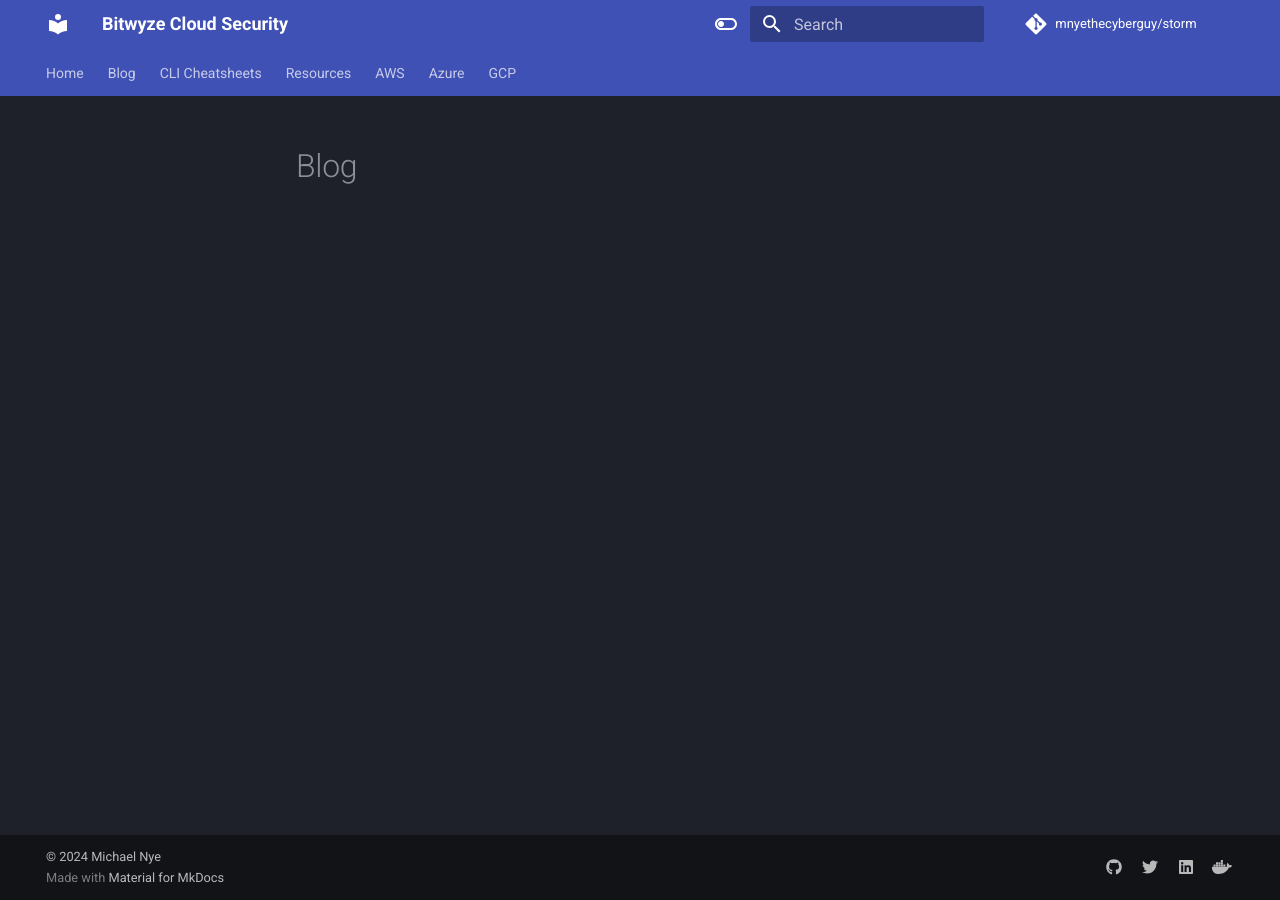
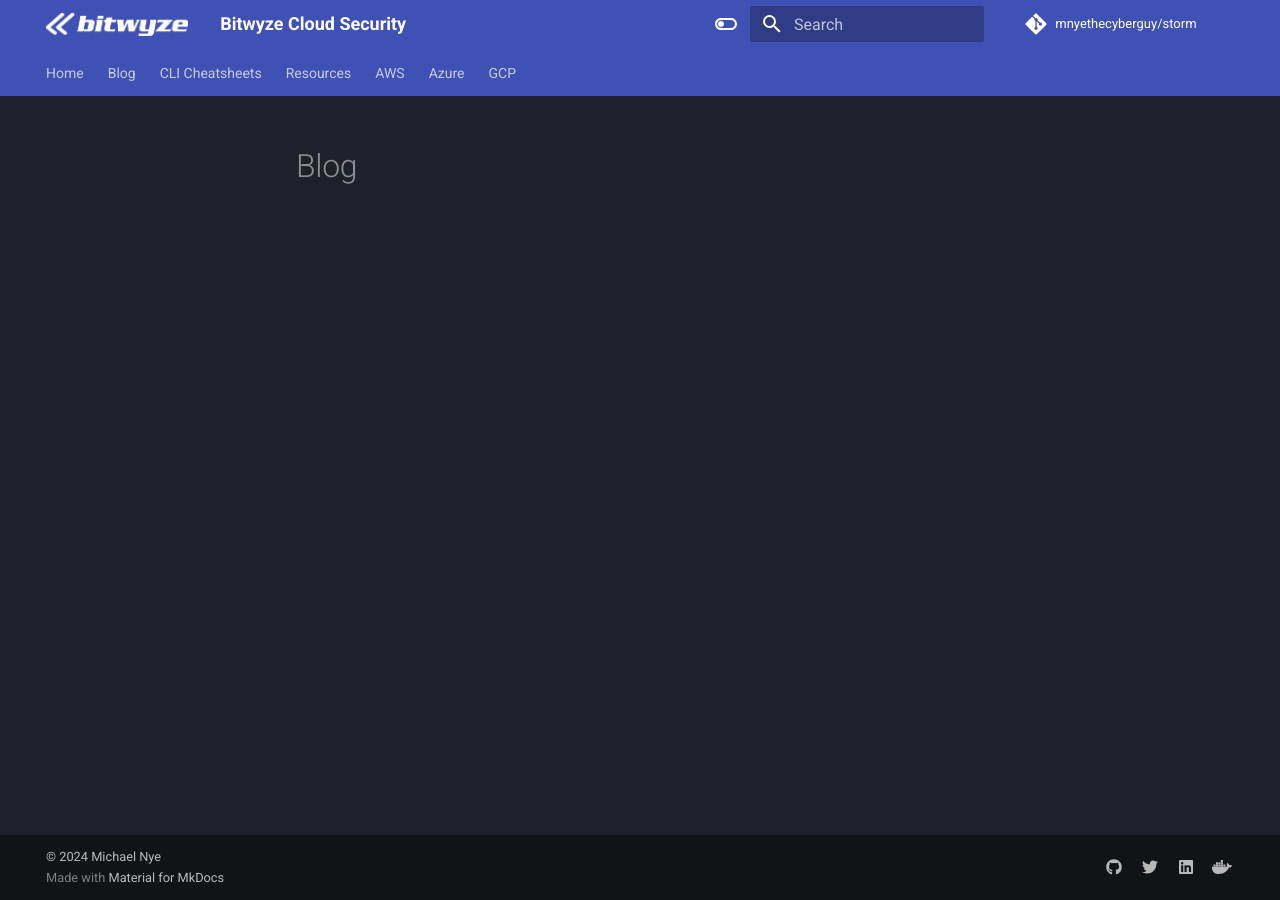
Before and after one commit to mnyethecyberguy/storm, an MkDocs documentation site: the page built from docs/index.md, in a window 1280 px wide. Built offline with MkDocs 1.6.1 and Material for MkDocs 9.7.7, drawn with Linux system fonts in a browser that asks for light colours; comment, search, counter and statistics services are not loaded.

Commit message:
updated logo

```diff
--- a/mkdocs.yml
+++ b/mkdocs.yml
@@ -12,8 +12,7 @@ copyright: |
 
 theme:
   name: material
-  icon:
-    logo: assets/images/bitwyze-logo-white.png
+  logo: assets/images/bitwyze-logo-white.png
   # icon:
     # logo: fontawesome/solid/cloud-bolt
     # repo: fontawesome/brands/github
@@ -99,6 +98,6 @@ markdown_extensions:
   - pymdownx.superfences
   - pymdownx.mark
   - attr_list
-  - pymdownx.emoji:
-      emoji_index: !!python/name:materialx.emoji.twemoji
-      emoji_generator: !!python/name:materialx.emoji.to_svg
+  # - pymdownx.emoji:
+      # emoji_index: !!python/name:materialx.emoji.twemoji
+      # emoji_generator: !!python/name:materialx.emoji.to_svg
```
